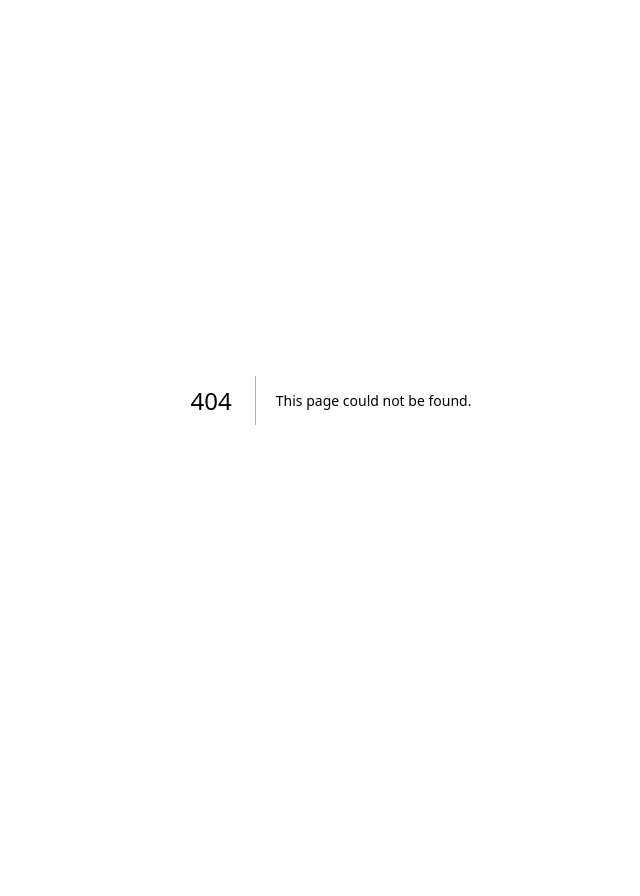
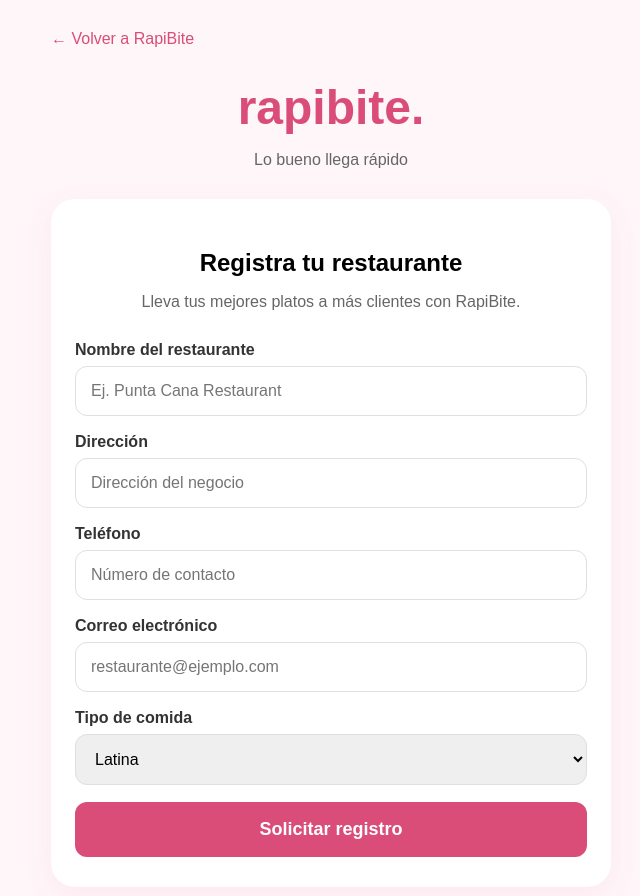
Before and after one commit to aracenawilliam16-hub/rapibite, a Next.js app: page /restaurantes/registro in a window 1280 px wide. Before the commit this address had no page. Shown: the top 896 px of the page, without its empty margins (309-949 px from the left). Before the commit the page ends 800 px from the top, so only its background shows below. Built offline with nearby package versions, Linux system fonts and the light colour scheme; no server answers.

Commit message:
Create page.tsx

```diff
--- /dev/null
+++ b/app/restaurantes/registro/page.tsx
@@ -0,0 +1,269 @@
+
+"use client";
+
+import { useState, type FormEvent } from "react";
+import { createClient } from "@supabase/supabase-js";
+
+const supabase = createClient(
+  process.env.NEXT_PUBLIC_SUPABASE_URL!,
+  process.env.NEXT_PUBLIC_SUPABASE_PUBLISHABLE_KEY!
+);
+
+export default function RegistroRestaurante() {
+  const [nombre, setNombre] = useState("");
+  const [direccion, setDireccion] = useState("");
+  const [telefono, setTelefono] = useState("");
+  const [email, setEmail] = useState("");
+  const [categoria, setCategoria] = useState("Latina");
+  const [mensaje, setMensaje] = useState("");
+  const [enviando, setEnviando] = useState(false);
+
+  async function registrar(e: FormEvent<HTMLFormElement>) {
+    e.preventDefault();
+    setMensaje("");
+    setEnviando(true);
+
+    try {
+      const {
+        data: { user },
+        error: authError,
+      } = await supabase.auth.getUser();
+
+      if (authError || !user) {
+        setMensaje(
+          "Primero debes iniciar sesión en RapiBite."
+        );
+        return;
+      }
+
+      const { error } = await supabase
+        .from("restaurantes")
+        .insert({
+          nombre: nombre.trim(),
+          direccion: direccion.trim(),
+          telefono: telefono.trim(),
+          email: email.trim(),
+          categoria,
+          propietario_id: user.id,
+          estado: "pendiente",
+        });
+
+      if (error) {
+        console.error("Error de registro:", error.message);
+        setMensaje(
+          "No se pudo enviar la solicitud: " + error.message
+        );
+        return;
+      }
+
+      setMensaje(
+        "¡Solicitud enviada! RapiBite revisará tu restaurante."
+      );
+
+      setNombre("");
+      setDireccion("");
+      setTelefono("");
+      setEmail("");
+      setCategoria("Latina");
+    } catch {
+      setMensaje("Ocurrió un error. Inténtalo nuevamente.");
+    } finally {
+      setEnviando(false);
+    }
+  }
+
+  const campo: React.CSSProperties = {
+    width: "100%",
+    padding: "15px",
+    border: "1px solid #e5dce0",
+    borderRadius: "12px",
+    fontSize: "16px",
+    boxSizing: "border-box",
+    marginTop: "7px",
+  };
+
+  const etiqueta: React.CSSProperties = {
+    display: "block",
+    marginBottom: "17px",
+    fontWeight: 600,
+    color: "#333",
+  };
+
+  return (
+    <main
+      style={{
+        minHeight: "100vh",
+        background: "#fff6f9",
+        padding: "30px 16px",
+        fontFamily: "Arial, sans-serif",
+      }}
+    >
+      <div
+        style={{
+          maxWidth: "560px",
+          margin: "0 auto",
+        }}
+      >
+        <a
+          href="/"
+          style={{
+            color: "#d94d78",
+            textDecoration: "none",
+          }}
+        >
+          ← Volver a RapiBite
+        </a>
+
+        <h1
+          style={{
+            textAlign: "center",
+            color: "#d94d78",
+            fontSize: "48px",
+            marginBottom: "5px",
+          }}
+        >
+          rapibite.
+        </h1>
+
+        <p
+          style={{
+            textAlign: "center",
+            color: "#666",
+            marginBottom: "30px",
+          }}
+        >
+          Lo bueno llega rápido
+        </p>
+
+        <section
+          style={{
+            background: "white",
+            borderRadius: "24px",
+            padding: "30px 24px",
+            boxShadow: "0 8px 30px #d94d7814",
+          }}
+        >
+          <h2
+            style={{
+              textAlign: "center",
+              marginBottom: "10px",
+            }}
+          >
+            Registra tu restaurante
+          </h2>
+
+          <p
+            style={{
+              textAlign: "center",
+              color: "#666",
+              marginBottom: "30px",
+            }}
+          >
+            Lleva tus mejores platos a más clientes
+            con RapiBite.
+          </p>
+
+          <form onSubmit={registrar}>
+            <label style={etiqueta}>
+              Nombre del restaurante
+              <input
+                style={campo}
+                value={nombre}
+                onChange={(e) => setNombre(e.target.value)}
+                placeholder="Ej. Punta Cana Restaurant"
+                required
+                maxLength={150}
+              />
+            </label>
+
+            <label style={etiqueta}>
+              Dirección
+              <input
+                style={campo}
+                value={direccion}
+                onChange={(e) => setDireccion(e.target.value)}
+                placeholder="Dirección del negocio"
+                required
+              />
+            </label>
+
+            <label style={etiqueta}>
+              Teléfono
+              <input
+                style={campo}
+                type="tel"
+                value={telefono}
+                onChange={(e) => setTelefono(e.target.value)}
+                placeholder="Número de contacto"
+                required
+              />
+            </label>
+
+            <label style={etiqueta}>
+              Correo electrónico
+              <input
+                style={campo}
+                type="email"
+                value={email}
+                onChange={(e) => setEmail(e.target.value)}
+                placeholder="restaurante@ejemplo.com"
+                required
+              />
+            </label>
+
+            <label style={etiqueta}>
+              Tipo de comida
+              <select
+                style={campo}
+                value={categoria}
+                onChange={(e) => setCategoria(e.target.value)}
+              >
+                <option value="Latina">Latina</option>
+                <option value="Mexicana">Mexicana</option>
+                <option value="Dominicana">Dominicana</option>
+                <option value="Hondureña">Hondureña</option>
+                <option value="Salvadoreña">Salvadoreña</option>
+                <option value="Americana">Americana</option>
+                <option value="Otra">Otra</option>
+              </select>
+            </label>
+
+            <button
+              type="submit"
+              disabled={enviando}
+              style={{
+                width: "100%",
+                padding: "17px",
+                background: "#d94d78",
+                color: "white",
+                border: "none",
+                borderRadius: "12px",
+                fontSize: "18px",
+                fontWeight: "bold",
+                cursor: enviando ? "wait" : "pointer",
+                opacity: enviando ? 0.7 : 1,
+              }}
+            >
+              {enviando
+                ? "Enviando..."
+                : "Solicitar registro"}
+            </button>
+
+            {mensaje && (
+              <p
+                role="status"
+                style={{
+                  textAlign: "center",
+                  marginTop: "20px",
+                  color: "#9b3156",
+                }}
+              >
+                {mensaje}
+              </p>
+            )}
+          </form>
+        </section>
+      </div>
+    </main>
+  );
+}
```
